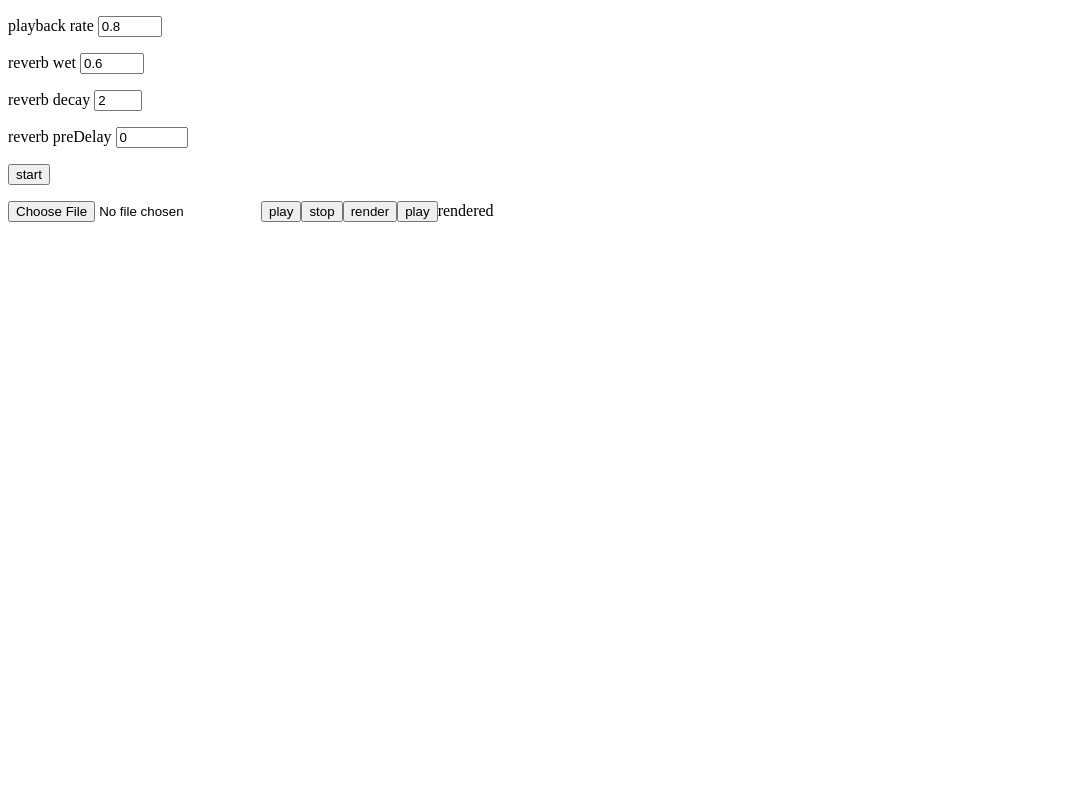
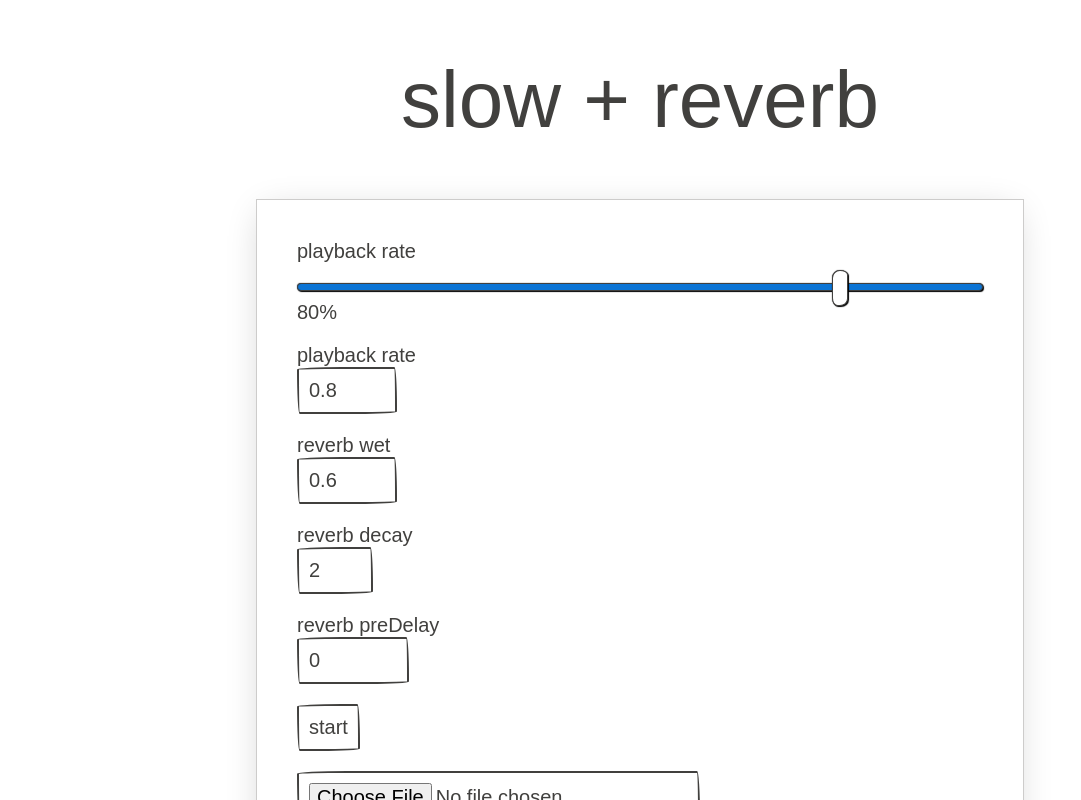
Before and after one commit to adouz/slowreverb, a Vue app in the folder frontend/: page / in a window 1280 px wide. Shown: the top 800 px of the page, without its empty margins (0-1081 px from the left). Built offline with nearby package versions, Linux system fonts and the light colour scheme; a web font is replaced by a local one.

Commit message:
added paperCSS framework

```diff
--- a/frontend/package.json
+++ b/frontend/package.json
@@ -10,6 +10,7 @@
   "dependencies": {
     "audiobuffer-to-wav": "^1.0.0",
     "core-js": "^3.6.5",
+    "papercss": "^1.8.1",
     "tone": "^14.7.58",
     "vue": "^2.6.11"
   },
--- a/frontend/src/App.vue
+++ b/frontend/src/App.vue
@@ -1,5 +1,14 @@
 <template>
   <div id="app">
+    <div class="text-center">
+      <h1>slow + reverb</h1>
+    </div>
+    <div class="paper container container-sm margin-top-large">
+      <div class="form-group">
+        <label for="percentage">playback rate</label>
+        <input class="input-block" type="range" step="0.01" min="0" max="1" v-model="playback" oninput="output.value = (this.value*100) + '%';">
+        <output id="output" for="percentage">{{playback*100}}%</output>
+      </div>
       <p>
         playback rate
         <input type="number" min="0" max="1" step="0.1" v-model="playback">
@@ -26,11 +35,13 @@
       <input type="submit" value="play" ref="click">
       <a ref="rendered">rendered</a>
     </div>
+  </div>
 </template>
 
 <script>
 import * as Tone from 'tone'
 import * as toWav from 'audiobuffer-to-wav'
+import '../node_modules/papercss/dist/paper.css'
 export default {
   name: 'App',
   components: {
```
Also changed, not shown: 1 other file (tests, documents, lock files or other folders). Lines whose indentation alone changed are shown as unchanged.
